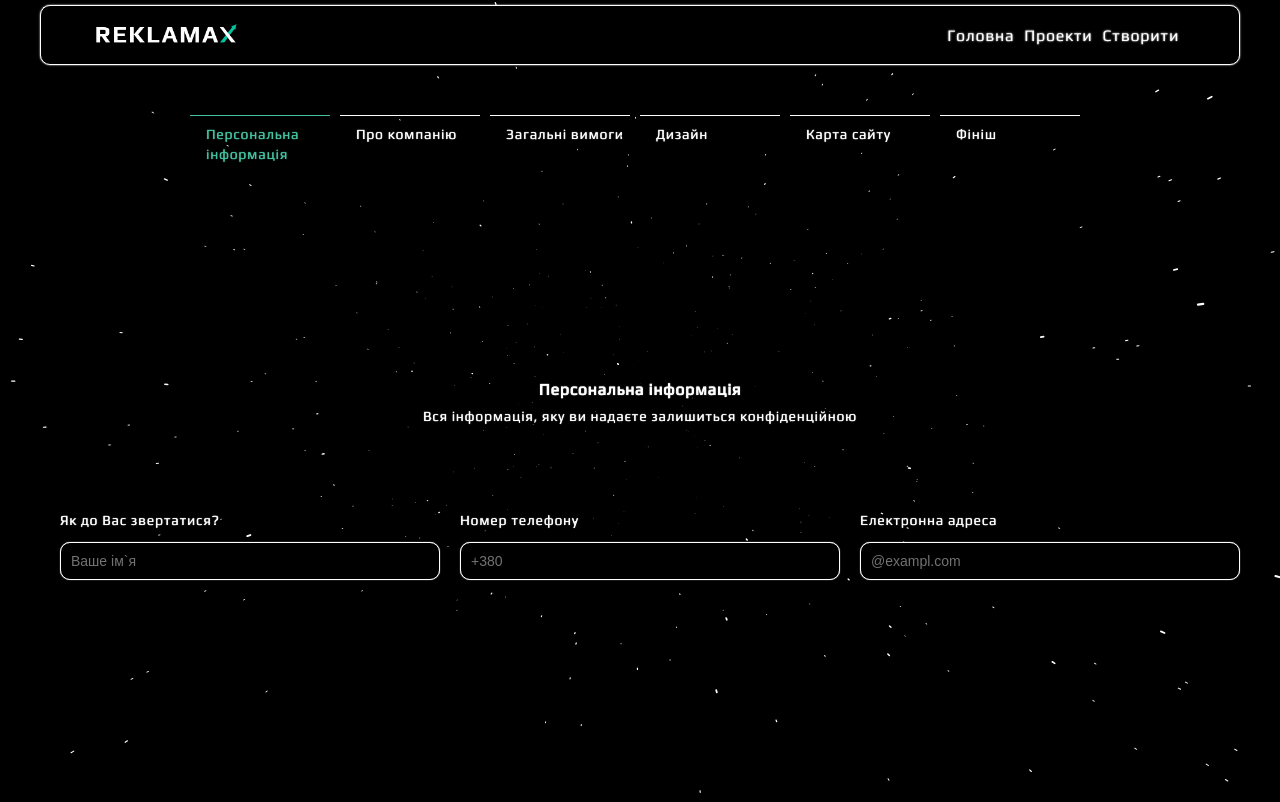
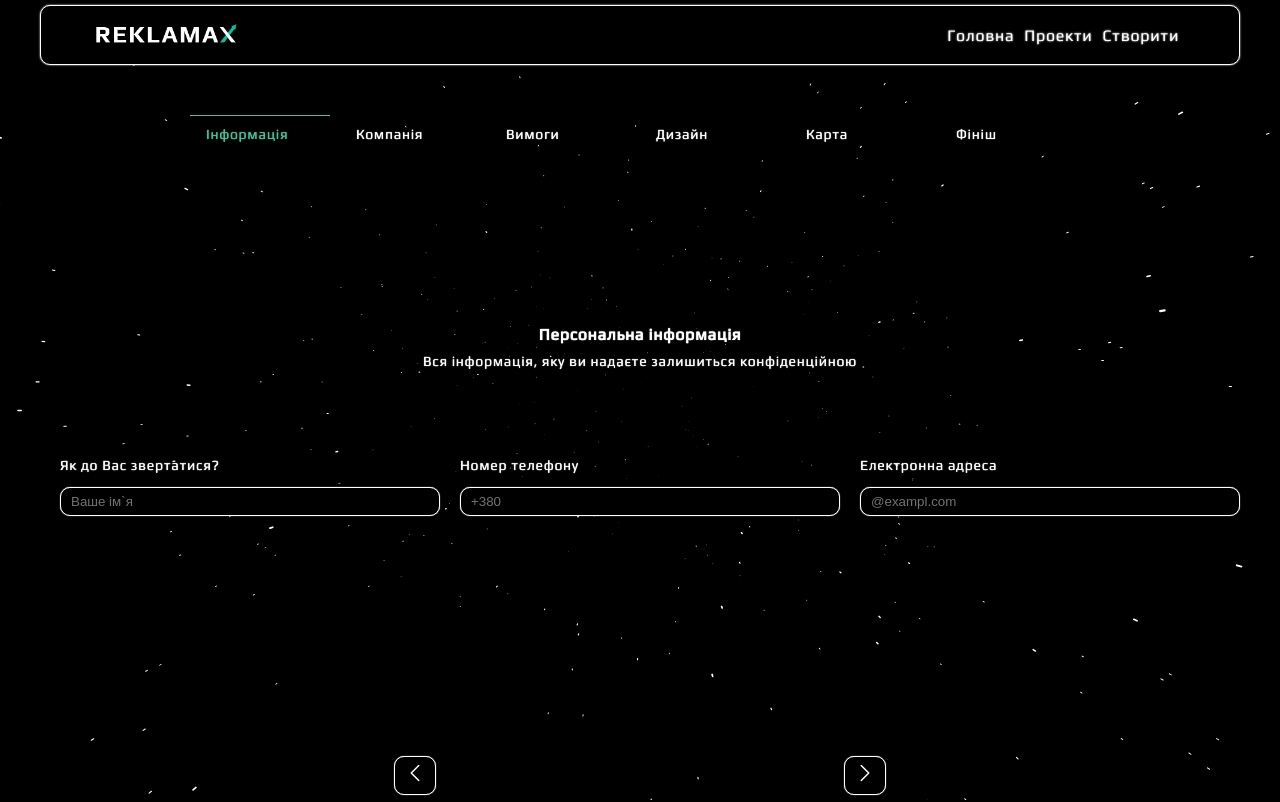
Before and after one commit to 1Vincere/reklamaxnextjs, a Next.js app: page /create in a window 1280 px wide. Shown: the top 802 px of the page. Built offline with nearby package versions, Linux system fonts and the light colour scheme.

Commit message:
fix step line

```diff
--- a/package.json
+++ b/package.json
@@ -1,5 +1,5 @@
 {
-  "name": "routing-demo",
+  "name": "reklamax",
   "version": "0.1.0",
   "private": true,
   "scripts": {
--- a/src/components/Form/form.tsx
+++ b/src/components/Form/form.tsx
@@ -12,17 +12,17 @@ type Inputs = z.infer<typeof FormDataSchema>
 
 const steps = [
   {
-    id: 'Персональна інформація',
+    id: 'Інформація',
     name: 'Step 0',
     fields: ['firstName', 'namber', 'email']
   },
   {
-    id: 'Про компанію',
+    id: 'Компанія',
     name: 'Step 1',
     fields: ['lastName', 'products', 'activity']
   },
   {
-    id: 'Загальні вимоги',
+    id: 'Вимоги',
     name: 'Step 2',
     fields: ['goals', 'tasks']
   },
@@ -32,7 +32,7 @@ const steps = [
     fields: ['answer', 'color', 'fonts', 'mood', 'notLike', 'like']
   },
   {
-    id: 'Карта сайту',
+    id: 'Карта',
     name: 'Step 4',
     fields: ['structure', 'functionality']
   },
--- a/src/components/Form/styles.module.css
+++ b/src/components/Form/styles.module.css
@@ -1,6 +1,6 @@
 .section {
     width: 100%;
-    height: 900px;
+    min-height: 100vh;
     display: flex;
     flex-direction: column;
     justify-content: space-between;
@@ -51,6 +51,7 @@
     @media (max-width: 770px) {
         border-top: 0px;
         border-left: 1px solid;
+        border-color: #46c2a0;
       }
 }
 
@@ -88,6 +89,7 @@
     @media (max-width: 770px) {
         border-top: 0px;
         border-left: 1px solid;
+        border-color: #46c2a0;
       }
 }
 
@@ -118,11 +120,11 @@
     padding-left: 1rem;
     flex-direction: column;
     border-top: 1px solid;
-    width: 100%;
+    width: 0;
+    transition: width 1.8s ease;
     transition-property: color, border-color;
     transition-timing-function: cubic-bezier(0.4, 0, 0.2, 1);
     transition-duration: 300ms;
-    border-color: #ffffff;
 
 
     @media (max-width: 770px) {
@@ -233,9 +235,8 @@
     border: 1px solid #fff;
     box-shadow: 0px 0px 1px #ffffff;
 
-    @media (min-width: 640px) {
-        font-size: 0.875rem;
-        line-height: 1.5rem;
+    @media (max-width: 770px) {
+        max-width: none;
     }
 }
 
@@ -336,8 +337,12 @@
 
 .naviflex {
     display: flex;
-    justify-content: space-between;
+    justify-content: space-around;
     padding: 0px 150px;
+
+    @media (max-width: 770px) {
+        padding: 0px;
+      }
 }
 
 .formbtn {
```
Also changed, not shown: 1 other file (tests, documents, lock files or other folders).
